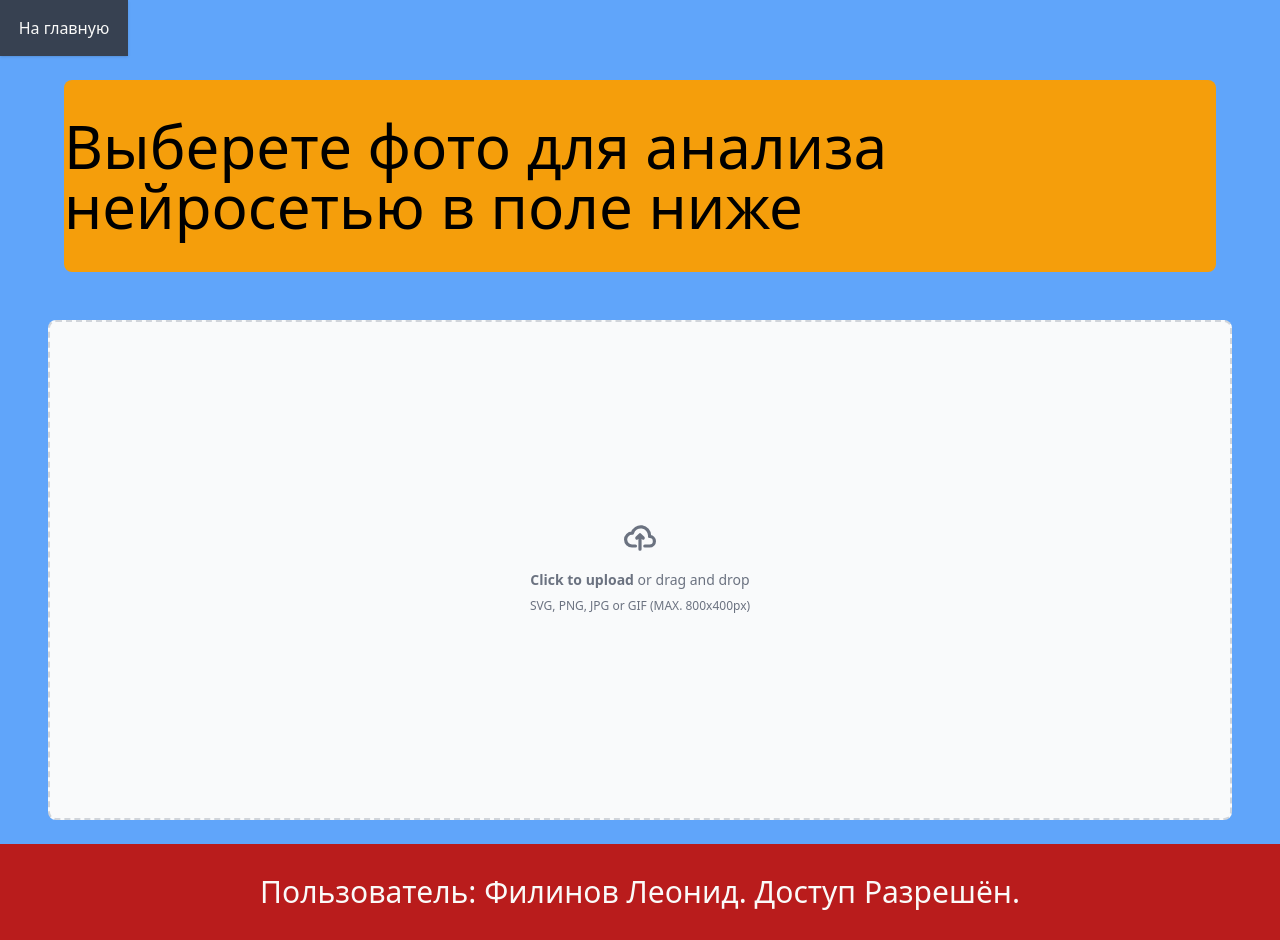
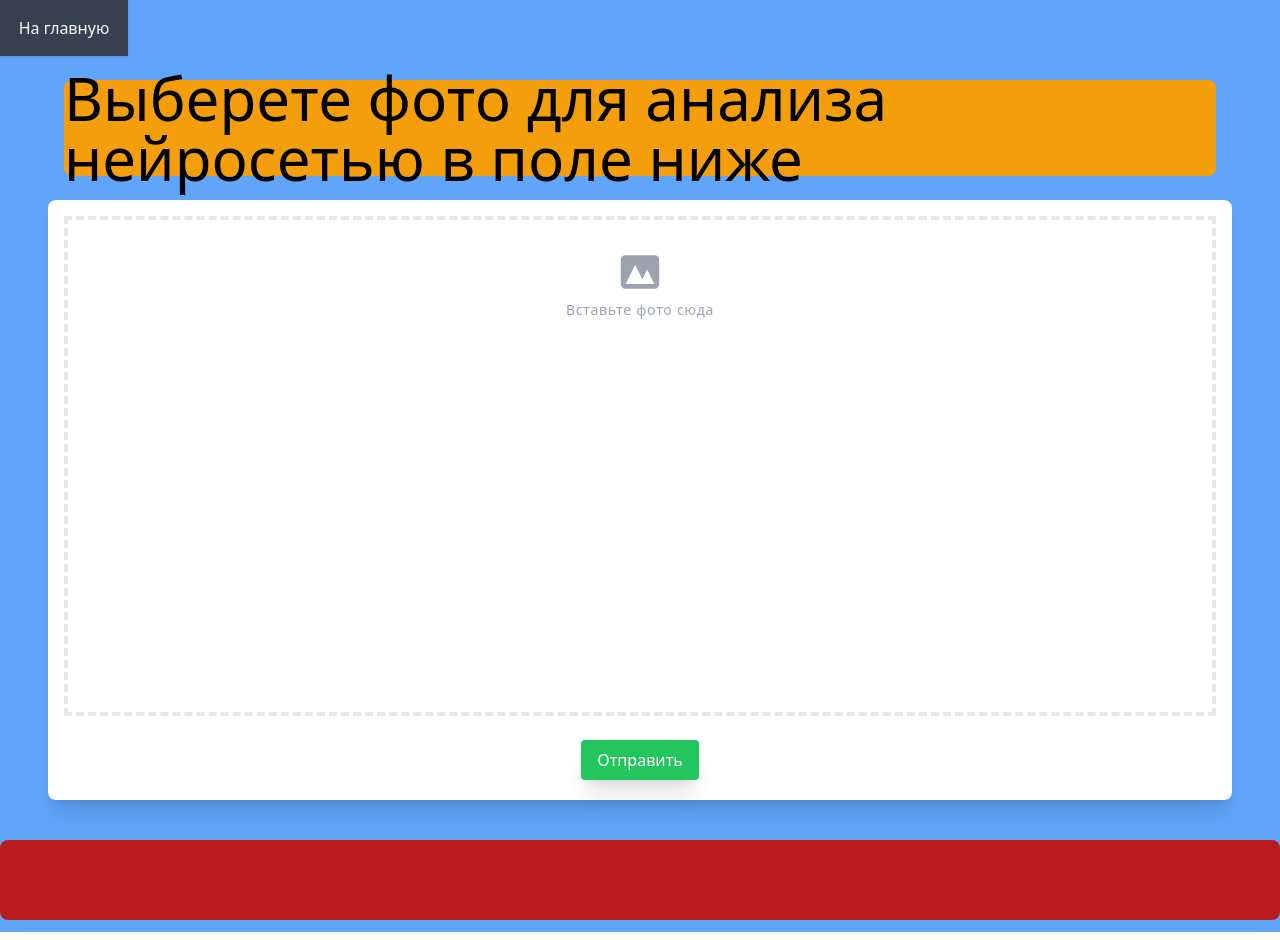
Before and after one commit to TPpotter/OkeanFront, a Flask app: page /model in a window 1280 px wide. Run offline with Flask 3, Linux system fonts and the light colour scheme; some libraries are stand-ins or nearby versions.

Commit message:
working 3rd page

```diff
--- a/package.json
+++ b/package.json
@@ -3,6 +3,7 @@
     "tailwindcss": "^3.3.3"
   },
   "dependencies": {
+    "@heroicons/vue": "^2.0.18",
     "flowbite": "^1.8.1"
   }
 }
--- a/templates/base.html
+++ b/templates/base.html
@@ -4,6 +4,7 @@
     <meta charset="UTF-8"/>
     <title>Главная страница</title>
     <script src="https://cdn.tailwindcss.com"></script>
+    <link rel="icon" type="image" href="/static/images/main.png">
     <!-- <link rel="stylesheet" href="{{ url_for('static',filename='dist/css/output.css') }}"> -->
 </head>
 <body class="h-screen w-screen bg-blue-400">
--- a/templates/model.html
+++ b/templates/model.html
@@ -2,38 +2,89 @@
 <html lang="en">
 <head>
     <meta charset="UTF-8">
+    <meta name="viewport" content="width=device-width, initial-scale=1.0">
+    <meta http-equiv="X-UA-Compatible" content="ie=edge">
     <title>Модель ИИ</title>
     <script src="https://cdn.tailwindcss.com"></script>
+    <script src="https://cdn.jsdelivr.net/gh/alpinejs/alpine@v2.8.2/dist/alpine.min.js" defer></script>
+    <link rel="icon" type="image" href="/static/images/ai.png">
 </head>
 <body class="bg-blue-400">
-<div onClick="window.open('http://127.0.0.1:5000/');" class="flex items-center justify-center h-14 w-32 bg-black cursor-pointer hover:shadow hover:bg-gray-700"><span class="flex inline-block align-middle justify-center items-center font-light text-stone-50 font-sans">На главную</span></div>
-<div class="flex items-center justify-center font-sans h-48 bg-amber-500 mx-16 my-6 rounded-lg"><span class="text-6xl">Выберете фото для анализа нейросетью в поле ниже</span>
+<div onClick="window.open('http://127.0.0.1:5000/');"
+     class="flex items-center justify-center h-14 w-32 bg-black cursor-pointer hover:shadow hover:bg-gray-700"><span
+        class="flex inline-block align-middle justify-center items-center font-light text-stone-50 font-sans">На главную</span>
+</div>
+<div class="flex items-center justify-center font-sans h-24 bg-amber-500 mx-16 my-6 rounded-lg"><span class="text-6xl">Выберете фото для анализа нейросетью в поле ниже</span>
 </div>
 
-<div class="flex items-center justify-center w-full px-12 py-6">
-    <label for="dropzone-file"
-           class="flex flex-col items-center justify-center w-full h-[500px] border-2 border-gray-300 border-dashed rounded-lg cursor-pointer bg-gray-50 dark:hover:bg-bray-800 dark:bg-gray-700 hover:bg-gray-100 dark:border-gray-600 dark:hover:border-gray-500 dark:hover:bg-gray-600">
-        <div class="flex flex-col items-center justify-center pt-5 pb-6">
-            <svg class="w-8 h-8 mb-4 text-gray-500 dark:text-gray-400" aria-hidden="true"
-                 xmlns="http://www.w3.org/2000/svg" fill="none" viewBox="0 0 20 16">
-                <path stroke="currentColor" stroke-linecap="round" stroke-linejoin="round" stroke-width="2"
-                      d="M13 13h3a3 3 0 0 0 0-6h-.025A5.56 5.56 0 0 0 16 6.5 5.5 5.5 0 0 0 5.207 5.021C5.137 5.017 5.071 5 5 5a4 4 0 0 0 0 8h2.167M10 15V6m0 0L8 8m2-2 2 2"/>
-            </svg>
-            <p class="mb-2 text-sm text-gray-500 dark:text-gray-400"><span class="font-semibold">Click to upload</span>
-                or drag and drop</p>
-            <p class="text-xs text-gray-500 dark:text-gray-400">SVG, PNG, JPG or GIF (MAX. 800x400px)</p>
+<div x-data="showImage()" class="flex items-center justify-center">
+    <div class="bg-white rounded-lg shadow-xl h-[600px] w-full mx-12">
+        <div class="m-4">
+            <div class="flex items-center justify-center w-full h-[500px] cursor-pointer">
+                <label
+                        class="flex flex-col w-full h-[500px] cursor-pointer border-4 border-dashed hover:bg-gray-100 hover:border-gray-300">
+                    <div class="relative flex flex-col items-center justify-center pt-7">
+                        <img id="preview" class="absolute inset-0 h-[500px]">
+                        <svg xmlns="http://www.w3.org/2000/svg"
+                             class="w-12 h-12 text-gray-400 group-hover:text-gray-600" viewBox="0 0 20 20"
+                             fill="currentColor">
+                            <path fill-rule="evenodd"
+                                  d="M4 3a2 2 0 00-2 2v10a2 2 0 002 2h12a2 2 0 002-2V5a2 2 0 00-2-2H4zm12 12H4l4-8 3 6 2-4 3 6z"
+                                  clip-rule="evenodd"/>
+                        </svg>
+                        <p class="pt-1 text-sm tracking-wider text-gray-400 group-hover:text-gray-600">
+                            Вставьте фото сюда</p>
+                    </div>
+                    <input type="file" class="opacity-0" accept="image/*" @change="showPreview(event)"/>
+                </label>
+            </div>
         </div>
-        <input id="dropzone-file" type="file" class="hidden"/>
-    </label>
+        <div class="flex justify-center items-center p-2 space-x-4">
+            <button onclick="check()" class="px-4 py-2 text-white bg-green-500 rounded shadow-xl">Отправить</button>
+        </div>
+    </div>
+</div>
+<script>
+    function showImage() {
+        return {
+            showPreview(event) {
+                if (event.target.files.length > 0) {
+                    var src = URL.createObjectURL(event.target.files[0]);
+                    var preview = document.getElementById("preview");
+                    preview.src = src;
+                    preview.style.display = "block";
+                }
+            }
+        }
+    }
+
+</script>
+
+
+<div class="flex items-center justify-center w-full mt-10 mb-3 h-20 bg-red-700 rounded-lg"><span id="information"
+                                                                           class="text-3xl text-stone-50 font-sans"></span>
 </div>
 
-<div class="flex items-center justify-center w-full h-24 bg-red-700"><span id="information" class="text-3xl text-stone-50 font-sans"></span></div>
+<script>
+    function check() {
 
-<script>
-    if (1 === 1) { info = 'НЕТ ФОТО';}
-    if (0 === 0) { info = 'Пользователь не опознан';}
-    if (42) { info = 'Пользователь: Филинов Леонид. Доступ Разрешён.' }
-    document.getElementById('information').innerHTML = info;
+        if (!(URL.createObjectURL(event.target.files[0]))) {
+            info = 'НЕТ ФОТО';
+        }
+        if (0) {
+            info = 'Пользователь не опознан';
+        }
+        if (URL.createObjectURL(event.target.files[0])) {
+            info = 'Пользователь: Филинов Леонид. Доступ Разрешён.'
+        }
+        alert(info)
+        document.getElementById('information').innerHTML = info;
+    }
 </script>
 </body>
+<style>
+    img {
+        pointer-events: none;
+    }
+</style>
 </html>
```
Also changed, not shown: templates/about.html (+13 -14 lines), package-lock.json.
